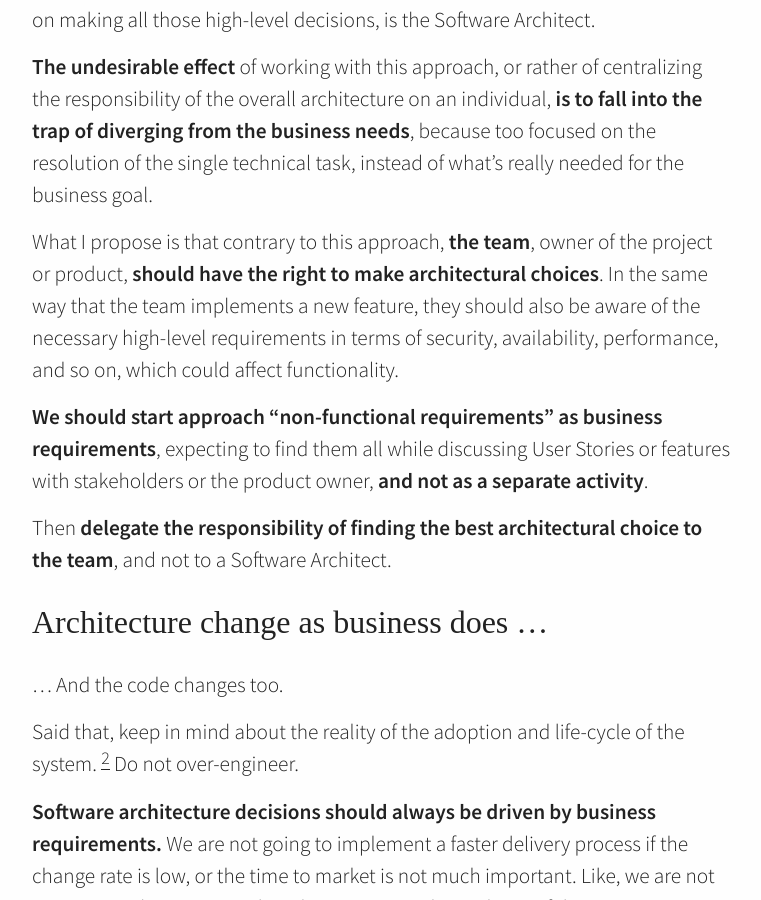
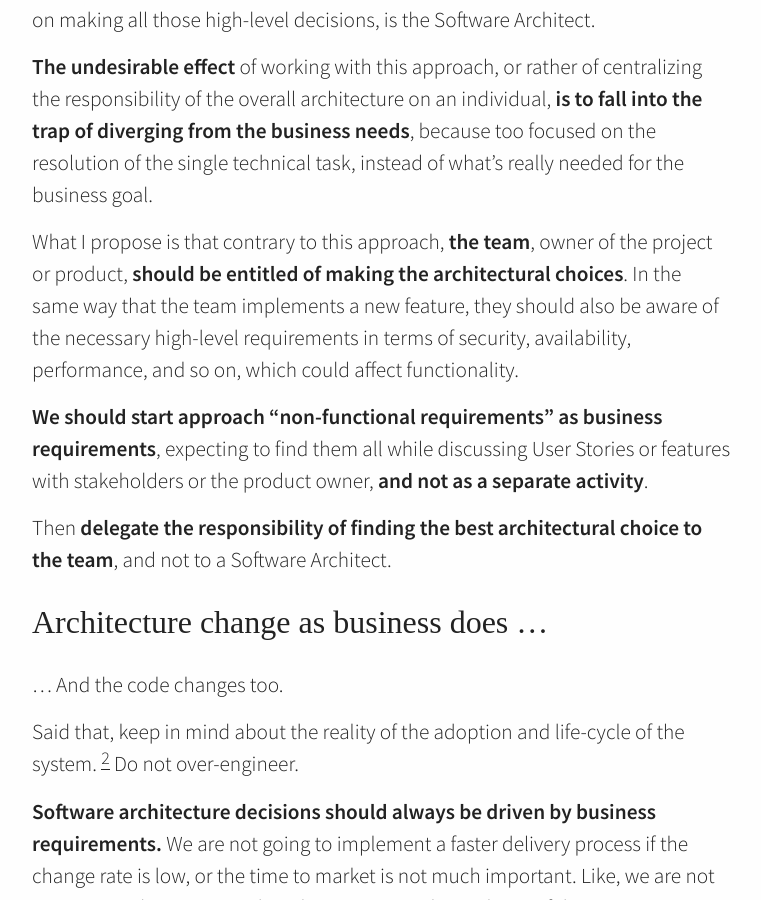
Before and after one commit to joebew42/joebew42.github.io, a Jekyll site: the page built from _posts/2020-12-23-software-architecture-is-overrated.markdown, in a window 1280 px wide and 900 px high, scrolled down 1205 px. Shown: the whole window, without its empty margins (258-1019 px from the left). Built offline with Jekyll 4.4.1, drawn with Linux system fonts in a browser that asks for light colours; some web fonts are replaced.

Commit message:
right -> entitled

```diff
--- a/_posts/2020-12-23-software-architecture-is-overrated.markdown
+++ b/_posts/2020-12-23-software-architecture-is-overrated.markdown
@@ -34,7 +34,7 @@ The person responsible for the overall system architecture, who primarily focuse
 
 **The undesirable effect** of working with this approach, or rather of centralizing the responsibility of the overall architecture on an individual, **is to fall into the trap of diverging from the business needs**, because too focused on the resolution of the single technical task, instead of what's really needed for the business goal.
 
-What I propose is that contrary to this approach, **the team**, owner of the project or product, **should have the right to make architectural choices**. In the same way that the team implements a new feature, they should also be aware of the necessary high-level requirements in terms of security, availability, performance, and so on, which could affect functionality.
+What I propose is that contrary to this approach, **the team**, owner of the project or product, **should be entitled of making the architectural choices**. In the same way that the team implements a new feature, they should also be aware of the necessary high-level requirements in terms of security, availability, performance, and so on, which could affect functionality.
 
 **We should start approach "non-functional requirements" as business requirements**, expecting to find them all while discussing User Stories or features with stakeholders or the product owner, **and not as a separate activity**.
 
```
